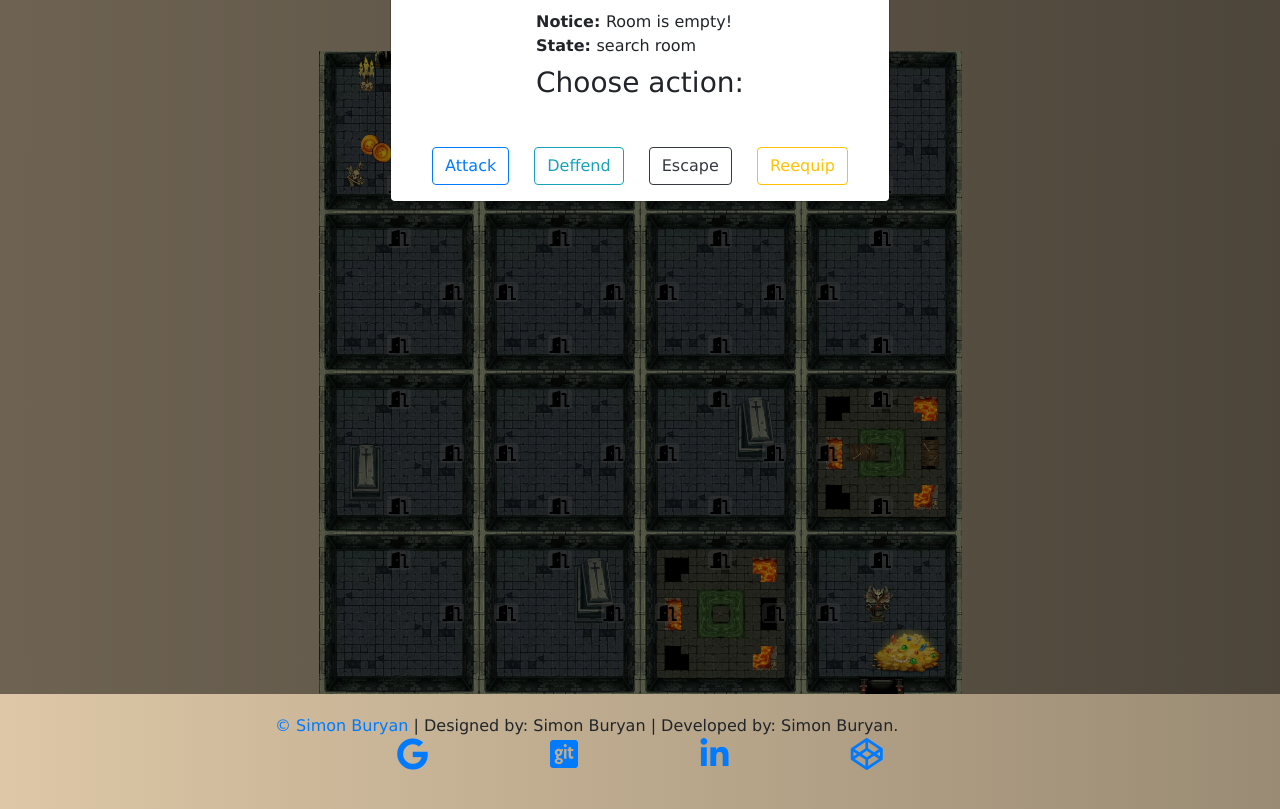
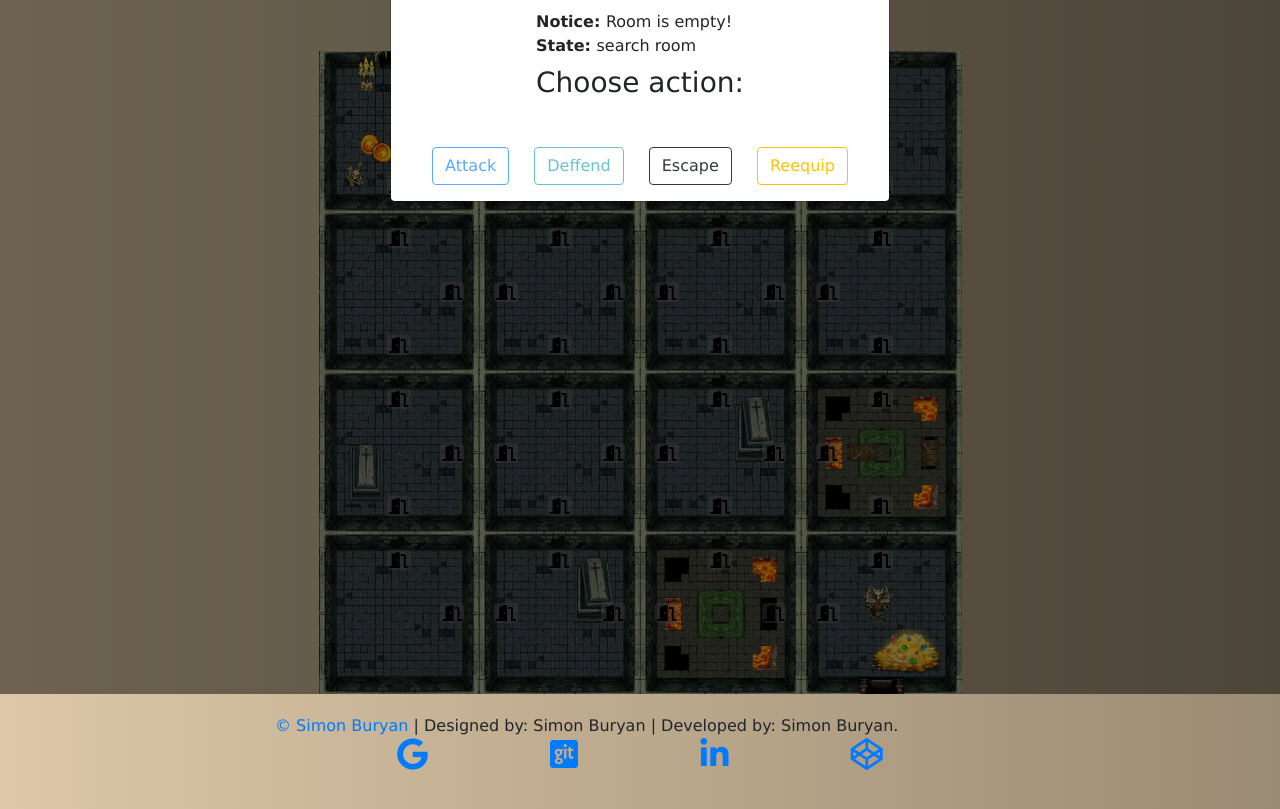
Before and after one commit to SimonB87/DigitalDungen, a website: page index.html in a window 1280 px wide. Both pictures are taken after a click on the button "Action". Shown: the part 106-915 px from the top of the page. Drawn offline with Linux system fonts and the light colour scheme.

Commit message:
disabled attack and defend in empty room

```diff
--- a/script/round.js
+++ b/script/round.js
@@ -11,6 +11,12 @@ let round = {
       hero.situation = "search room";
     }
     this.prepareFight();
+    if ( hero.situation == "search room" ) {
+      const roundButtonAttack = document.getElementById("roundButtonAttack");
+      const roundButtonDefend = document.getElementById("roundButtonDefend");
+      roundButtonAttack.disabled = true;
+      roundButtonDefend.disabled = true;
+    }
   },
   prepareFight: function(){
     const newMessage = `<strong>Notice: </strong> ${hero.message} <br> <strong>State: </strong> ${hero.situation} <br> <h3>Choose action:</h3> `;
@@ -22,13 +28,13 @@ let round = {
       const modalDialog = document.querySelector(".modal-dialog");
       const modalDialogSectionTwo = document.querySelector("#modalSectionTwo");
       const actionButtons =
-        "<button type='button' class='btn btn-outline-primary btn-actions' onclick='round.heroAttacks();'>" +
+        "<button id='roundButtonAttack' type='button' class='btn btn-outline-primary btn-actions' onclick='round.heroAttacks();'>" +
         "Attack</button>" +
-        "<button type='button' class='btn btn-outline-info btn-actions' onclick='round.heroDefends();'>" +
+        "<button id='roundButtonDefend' type='button' class='btn btn-outline-info btn-actions' onclick='round.heroDefends();'>" +
         "Deffend</button>" +
-        "<button type='button' class='btn btn-outline-dark btn-actions' onclick='round.heroWithDraws();'>" +
+        "<button id='roundButtonWithdraw' type='button' class='btn btn-outline-dark btn-actions' onclick='round.heroWithDraws();'>" +
         "Escape</button>" +
-        "<button type='button' class='btn btn-outline-warning' onclick='round.heroChangeGear();'>Reequip</button>";
+        "<button id='roundButtonReequip' type='button' class='btn btn-outline-warning' onclick='round.heroChangeGear();'>Reequip</button>";
       modalDialog.classList.add("modal-fighting");
       modalDialogSectionTwo.innerHTML = actionButtons;
     }
--- a/style/less/styles.less
+++ b/style/less/styles.less
@@ -113,6 +113,11 @@ body {
           transition: 0.5s;
         }
       }
+    }
+
+    button.btn:disabled{
+      background-color: silver;
+      cursor: not-allowed;
     }
   }
 
```
Also changed, not shown: style/css/styles.css.
